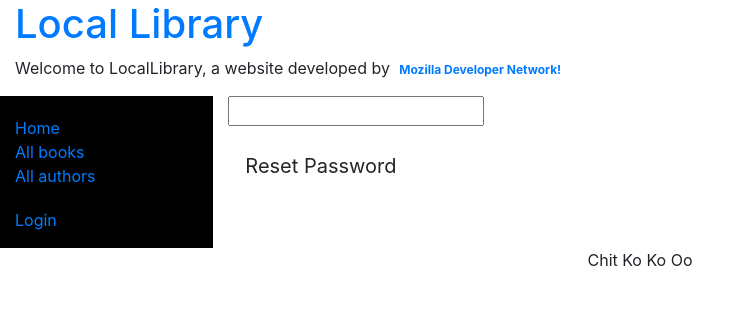
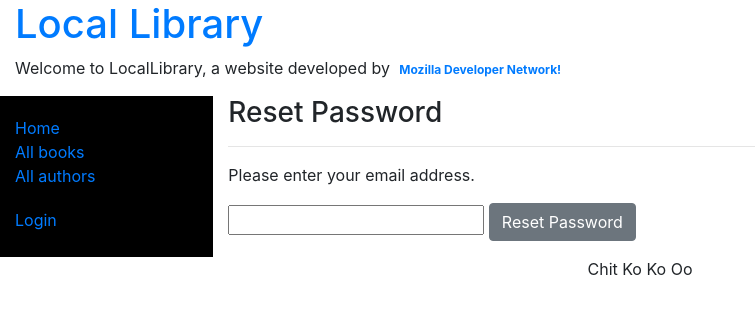
Before and after one commit to chitkokooo/LocalLibrary, a Django app: page /accounts/password_reset/ in a window 1280 px wide. Shown: the top 314 px of the page, without its empty margins (0-755 px from the left). Run offline with Django 3.2, Linux system fonts and the light colour scheme; some libraries are stand-ins or nearby versions.

```diff
--- a/locallibrary/catalog/templates/registration/password_reset_complete.html
+++ b/locallibrary/templates/registration/password_reset_complete.html
@@ -3,6 +3,6 @@
 {% block title %} <title> Local Library | Reset Password Complete </title> {% endblock %}
 
 {% block content %}
-	<h1>The password has been changed!</h1>
+	<h2>The password has been changed!</h2>
 	<p><a href="{% url 'login' %}">log in again?</a></p>
 {% endblock content %}
--- a/locallibrary/catalog/templates/registration/password_reset_confirm.html
+++ b/locallibrary/templates/registration/password_reset_confirm.html
@@ -22,7 +22,7 @@
 			 	</tr>
 			 	<tr>
 			 		<td></td>
-			 		<td><input type="submit" value="Change my password" />
+			 		<td><input type="submit" class="btn btn-primary" value="Change my password" />
 			 	</tr>
 			 </table>
 		</form>
--- a/locallibrary/catalog/templates/registration/password_reset_form.html
+++ b/locallibrary/templates/registration/password_reset_form.html
@@ -3,13 +3,16 @@
 {% block title %} <title> Local Library | Reset Password </title> {% endblock %}
 
 {% block content %}
-
+<h3>Reset Password</h3>
+<hr>
+<p>Please enter your email address.</p>
 	<form action="#" method="post">
 		{% csrf_token %}
 		{% if form.email.errors %}
 			{{ form.email.errors }}
 		{% endif %}
-			<p>{{ form.email }}</p>
-			<input type="submit" class="btn btn-default btn-lg" value="Reset Password">
+		<p>{{ form.email }}
+			<input type="submit" class="btn btn-secondary" value="Reset Password">
+		</p>
 	</form>
 {% endblock %}
```
Also changed, not shown: locallibrary/templates/registration/login.html (renamed from locallibrary/catalog/templates/registration/login.html), locallibrary/templates/registration/logout.html (renamed from locallibrary/catalog/templates/registration/logout.html), locallibrary/templates/registration/password_reset_done.html (renamed from locallibrary/catalog/templates/registration/password_reset_done.html), locallibrary/templates/registration/password_reset_email.html (renamed from locallibrary/catalog/templates/registration/password_reset_email.html).
